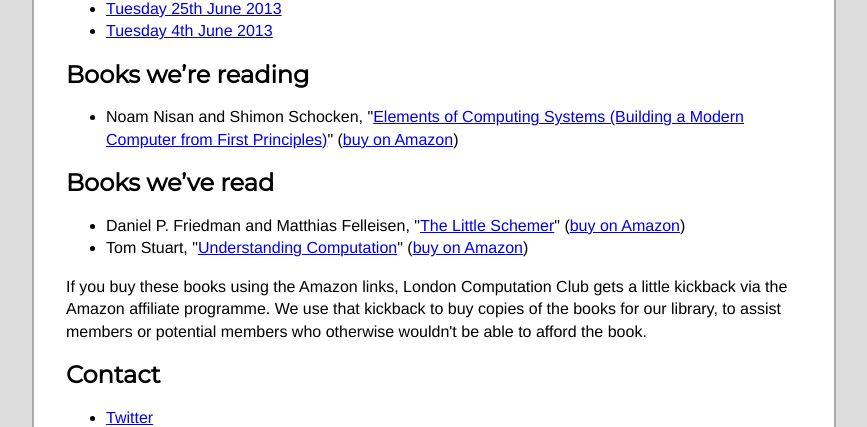
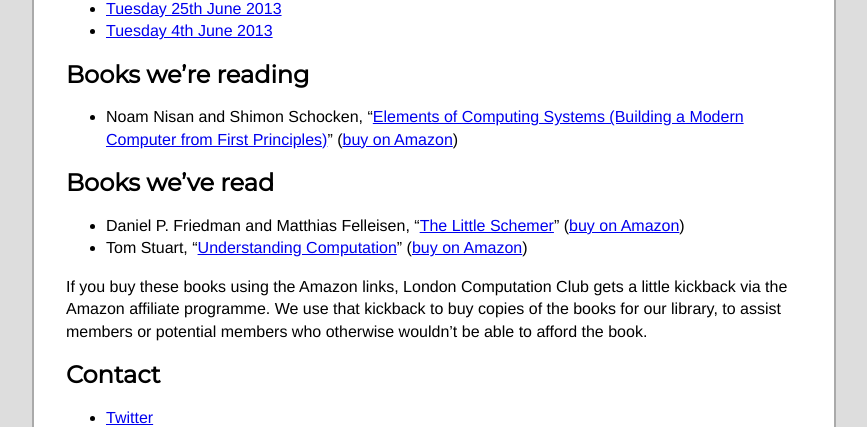
Before and after one commit to computationclub/computationclub.github.io, a Jekyll site: the page built from index.html, in a window 1280 px wide. Shown: the part 1333-1760 px from the top of the page, without its empty margins (206-1073 px from the left). Built offline with Jekyll 4.4.1, drawn with Linux system fonts in a browser that asks for light colours; some web fonts are replaced.

Commit message:
Extract books to an include and use double quotes

```diff
--- /dev/null
+++ b/_includes/book.html
@@ -0,0 +1,3 @@
+<li>
+  {{ book.authors | array_to_sentence_string }}, &ldquo;<a href="{{ book.url }}">{{ book.title }}</a>&rdquo; (<a href="{{ book.amazon_url }}">buy on Amazon</a>)
+</li>
--- a/index.html
+++ b/index.html
@@ -69,9 +69,7 @@
   <ul>
     {% assign books = site.data.books | where:"current", true | sort: "title" %}
     {% for book in books %}
-    <li>
-      {{ book.authors | array_to_sentence_string }}, "<a href="{{ book.url }}">{{ book.title }}</a>" (<a href="{{ book.amazon_url }}">buy on Amazon</a>)
-    </li>
+      {% include book.html %}
     {% endfor %}
   </ul>
 
@@ -80,13 +78,11 @@
   <ul>
     {% assign books = site.data.books | where:"current", false | sort: "title" %}
     {% for book in books %}
-    <li>
-      {{ book.authors | array_to_sentence_string }}, "<a href="{{ book.url }}">{{ book.title }}</a>" (<a href="{{ book.amazon_url }}">buy on Amazon</a>)
-    </li>
+      {% include book.html %}
     {% endfor %}
   </ul>
 
-  <p>If you buy these books using the Amazon links, London Computation Club gets a little kickback via the Amazon affiliate programme. We use that kickback to buy copies of the books for our library, to assist members or potential members who otherwise wouldn't be able to afford the book.<p>
+  <p>If you buy these books using the Amazon links, London Computation Club gets a little kickback via the Amazon affiliate programme. We use that kickback to buy copies of the books for our library, to assist members or potential members who otherwise wouldn&rsquo;t be able to afford the book.<p>
 </section>
 
 <section id="contact">
```
